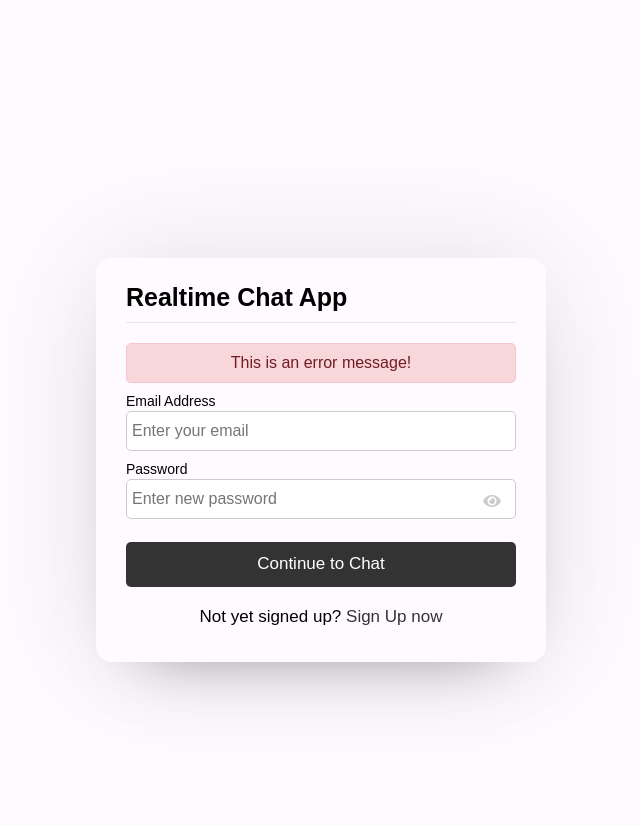
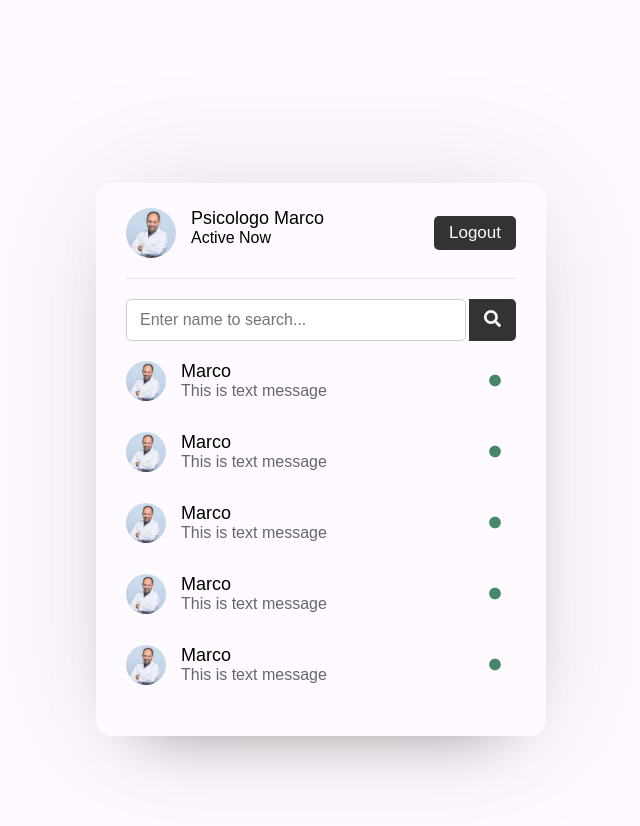
Before and after one commit to xavesdiporta/PsiocologoS, a PHP site: page /users.html in a window 1280 px wide. Shown: the top 826 px of the page, without its empty margins (319-959 px from the left). Run offline with PHP 8.4, Linux system fonts and the light colour scheme.

Commit message:
2º Commit
Foi adicionado:
       Chat.html;
       Alteração do Users.html;
       Adicionamento do Doctype;

E as devidas alterações no CSS

```diff
--- a/inc/main.inc.css
+++ b/inc/main.inc.css
@@ -23,7 +23,7 @@
     {
         width : 450px ;
         border-radius : 16px ;
-        box-shadow: 0 0 128px 0 rgba(0,0,0,0.1), 0 32px 64px -48px rgba(0,0,0,0.5) ;
+        box-shadow : 0 0 128px 0 rgba(0,0,0,0.1), 0 32px 64px -48px rgba(0,0,0,0.5) ;
         background : #fffaff ;
     }
 
@@ -150,3 +150,268 @@
     {
         text-decoration : underline ;
     }
+
+
+                        /*!   Users.html - CSS Part   */
+
+    .users
+    {
+        padding : 25px 30px ;
+    }
+
+    .users header
+    {
+        display : flex ;
+        align-items : center ;
+        padding-bottom : 20px ;
+        justify-content : space-between ;
+        border-bottom : 1px solid #e6e6e6 ;
+    }
+
+    .wrapper img
+    {
+        object-fit : cover ;
+        border-radius : 50% ;
+    }
+
+    .users header .content
+    {
+        display : flex ;
+    }
+
+    .users header .content img
+    {
+        height : 50px ;
+        width : 50px ;
+    }
+
+    .users header .content .details
+    {
+        color : #000000;
+        margin-left : 15px ;
+    }
+
+    .users header .content .details span
+    {
+        font-size : 18px ;
+        font-weight : 500 ;
+    }
+
+    .users header .logout
+    {
+        color : #fffaff ;
+        font-size : 17px ;
+        padding : 7px 15px ;
+        background : #333 ;
+        border-radius : 5px ;
+    }
+
+    .users .search
+    {
+        margin : 20px 0 ;
+        display : flex ;
+        position : relative ;
+        align-items : center ;
+        justify-content : space-between ;
+    }
+
+    .users .search .text
+    {
+        font-size : 18px ;
+    }
+
+    .users .search input
+    {
+        position : absolute ;
+        height : 42px ;
+        width : calc(100% - 50px) ;
+        padding : 0 13px ;
+        font-size : 16px ;
+        border : 1px solid #ccc ;
+        border-radius : 5px ;
+        outline : none ;
+    }
+
+    .users .search button
+    {
+        width : 47px ;
+        height : 42px ;
+        font-size : 17px ;
+        border : none ;
+        outline : none ;
+        color : #fffaff ;
+        background : #333 ;
+        border-radius : 0 5px 5px 0 ;
+        cursor : pointer ;
+    }
+
+            /*?  Users.html - CSS Part ---> User List */
+
+
+    .users-list
+    {
+        max-height : 350px ;
+        overflow-y : auto ;
+    }
+
+    .users-list::-webkit-scrollbar {
+        width : 0px ;
+    }
+
+    .users-list a
+    {
+        display : flex ;
+        align-items : center ;
+        padding-bottom : 20px ;
+        padding-right : 15px ;
+        margin-bottom : 10px ;
+        page-break-after : 10px;
+        justify-content : space-between ;
+        border-bottom : 1px solid #e6e6e6 ;
+        border-bottom-color : #fffaff ;
+    }
+
+    .users-list a:last-child
+    {
+        border : none ;
+        margin-bottom : 0px ;
+    }
+
+    .users-list a .content
+    {
+        display : flex ;
+    }
+
+    .users-list a .content img
+    {
+        height : 40px ;
+        width : 40px ;
+    }
+
+    .users-list a .content p
+    {
+        color : #67676a ;
+    }
+
+    .users-list a .content .details
+    {
+        margin-left : 15px ;
+        color : #000000 ;
+    }
+
+    .users-list .content .details span
+    {
+        font-size : 18px ;
+        font-weight : 500 ;
+    }
+
+    .users-list a .status-dot
+    {
+        font-size : 12px ;
+        color : #468669 ;
+    }
+
+    /*TODO: vai ser usado no php para alterar o estado; (online , offline)*/
+    .users-list a .status-dot.offline
+    {
+        color : #ccc ;
+    }
+
+
+                            /*!   Chat.html - CSS Part   */
+
+    .chat-area header
+    {
+        display : flex ;
+        align-items : center ;
+        padding : 18px 30px ;
+    }
+
+    .chat-area header .back-icon
+    {
+        font-size : 18px ;
+        color : #333 ;
+    }
+
+    .chat-area header img
+    {
+        height : 45px ;
+        width : 45px ;
+        margin : 0 15px ;
+    }
+
+    .chat-area header span
+    {
+        font-size : 18px ;
+        font-weight : 500 ;
+    }
+
+    .chat-box
+    {
+        height : 500px ;
+        background : #fffaff ;
+        padding : 10px 30px 20px 30px ;
+        overflow-y: auto;
+        box-shadow : inset 0 32px 32px -32px rgb(0 0 0 / 5%), inset 0 -32px 32px -32px rgb(0 0 0 / 5%) ;
+    }
+
+    .chat-box::-webkit-scrollbar {
+        width : 0px ;
+    }
+
+    .chat-box .chat
+    {
+        margin : 15px 0 ;
+    }
+
+    .chat-box .chat p
+    {
+        word-wrap : break-word ;
+        padding : 8px 16px ;
+        box-shadow : 0 0 32px rgb(0 0 0 / 8%), 0 16px 16px -16px rgb(0 0 0 / 10%) ;
+    }
+
+    .chat-box .outgoing
+    {
+        display : flex ;
+    }
+
+    .outgoing .details
+    {
+        margin-left : auto ;
+        max-width : calc(100% - 130px) ;
+    }
+
+    .outgoing .details p
+    {
+        background : #333 ;
+        color : #fff ;
+        border-radius : 18px 18px 0 18px ;
+    }
+
+    .chat-box .incoming
+    {
+        display : flex ;
+        align-items : flex-end ;
+    }
+    .chat-box .incoming img
+    {
+        height : 35px ;
+        width : 35px ;
+        border-radius : 50% ;
+    }
+
+    .incoming .details
+    {
+        margin-left : 10px ;
+        margin-right : auto ;
+        max-width : calc(100% - 130px) ;
+
+    }
+
+    .incoming .details p
+    {
+        color : #333;
+        background : #fffaff ;
+        border-radius : 18px 18px 18px 0px ;
+    }
--- a/login.html
+++ b/login.html
@@ -1,3 +1,4 @@
+<!DOCTYPE html>
 <html>
 
 
--- a/main.html
+++ b/main.html
@@ -1,3 +1,4 @@
+<!DOCTYPE html>
 <html>
 
 
--- a/users.html
+++ b/users.html
@@ -1,3 +1,4 @@
+<!DOCTYPE html>
 <html>
 
 
@@ -16,24 +17,104 @@
     <body>
 
         <div class = "wrapper">
-            <section class = "form login">
-                <header>Realtime Chat App</header>
-                <form action = "#" method = "post">
-                    <div class = "error-txt">This is an error message!</div>
-                    <div class = "field input">
-                        <label>Email Address</label>
-                        <input type = "text" name = "email" placeholder = "Enter your email" required>
+            <section class = "users">
+                <header>
+                    <div class = "content">
+                        <img src = "img/img.jpg" alt = "">
+                        <div class = "details">
+                            <span>Psicologo Marco</span>
+                            <p>Active Now</p>
+                        </div>
                     </div>
-                    <div class = "field input">
-                        <label>Password</label>
-                        <input type = "password" name = "password" placeholder = "Enter new password" required>
-                        <i class = "fas fa-eye"></i>
-                    </div>
-                    <div class = "field button">
-                        <input type = "submit" value = "Continue to Chat">
-                    </div>
-                </form>
-                <div class = "link">Not yet signed up? <a href = "#">Sign Up now</a></div>
+                    <a href = "#" class = "logout">Logout</a>
+                </header>
+                <div class = "search">
+                    <span class = "text">Select an user to start chat</span>
+                    <input type = "text" placeholder = "Enter name to search...">
+                    <button><i class = "fas fa-search"></i></button>
+                </div>
+                <div class = "users-list">
+                    <a href = "#">
+                        <div class = "content">
+                            <img src = "img/img.jpg" alt = "">
+                            <div class = "details">
+                                <span>Marco</span>
+                                <p>This is text message</p>
+                            </div>
+                        </div>
+                        <div class = "status-dot"><i class = "fas fa-circle"></i></div>
+                    </a>
+                    <a href = "#">
+                        <div class = "content">
+                            <img src = "img/img.jpg" alt = "">
+                            <div class = "details">
+                                <span>Marco</span>
+                                <p>This is text message</p>
+                            </div>
+                        </div>
+                        <div class = "status-dot"><i class = "fas fa-circle"></i></div>
+                    </a>
+                    <a href = "#">
+                        <div class = "content">
+                            <img src = "img/img.jpg" alt = "">
+                            <div class = "details">
+                                <span>Marco</span>
+                                <p>This is text message</p>
+                            </div>
+                        </div>
+                        <div class = "status-dot"><i class = "fas fa-circle"></i></div>
+                    </a>
+                    <a href = "#">
+                        <div class = "content">
+                            <img src = "img/img.jpg" alt = "">
+                            <div class = "details">
+                                <span>Marco</span>
+                                <p>This is text message</p>
+                            </div>
+                        </div>
+                        <div class = "status-dot"><i class = "fas fa-circle"></i></div>
+                    </a>
+                    <a href = "#">
+                        <div class = "content">
+                            <img src = "img/img.jpg" alt = "">
+                            <div class = "details">
+                                <span>Marco</span>
+                                <p>This is text message</p>
+                            </div>
+                        </div>
+                        <div class = "status-dot"><i class = "fas fa-circle"></i></div>
+                    </a>
+                    <a href = "#">
+                        <div class = "content">
+                            <img src = "img/img.jpg" alt = "">
+                            <div class = "details">
+                                <span>Marco</span>
+                                <p>This is text message</p>
+                            </div>
+                        </div>
+                        <div class = "status-dot"><i class = "fas fa-circle"></i></div>
+                    </a>
+                    <a href = "#">
+                        <div class = "content">
+                            <img src = "img/img.jpg" alt = "">
+                            <div class = "details">
+                                <span>Marco</span>
+                                <p>This is text message</p>
+                            </div>
+                        </div>
+                        <div class = "status-dot"><i class = "fas fa-circle"></i></div>
+                    </a>
+                    <a href = "#">
+                        <div class = "content">
+                            <img src = "img/img.jpg" alt = "">
+                            <div class = "details">
+                                <span>Marco</span>
+                                <p>This is text message</p>
+                            </div>
+                        </div>
+                        <div class = "status-dot"><i class = "fas fa-circle"></i></div>
+                    </a>
+                </div>
             </section>
         </div>
     </body>
```
Also changed, not shown: chat.html (added, +89 -0 lines), img/img.jpg (added).
